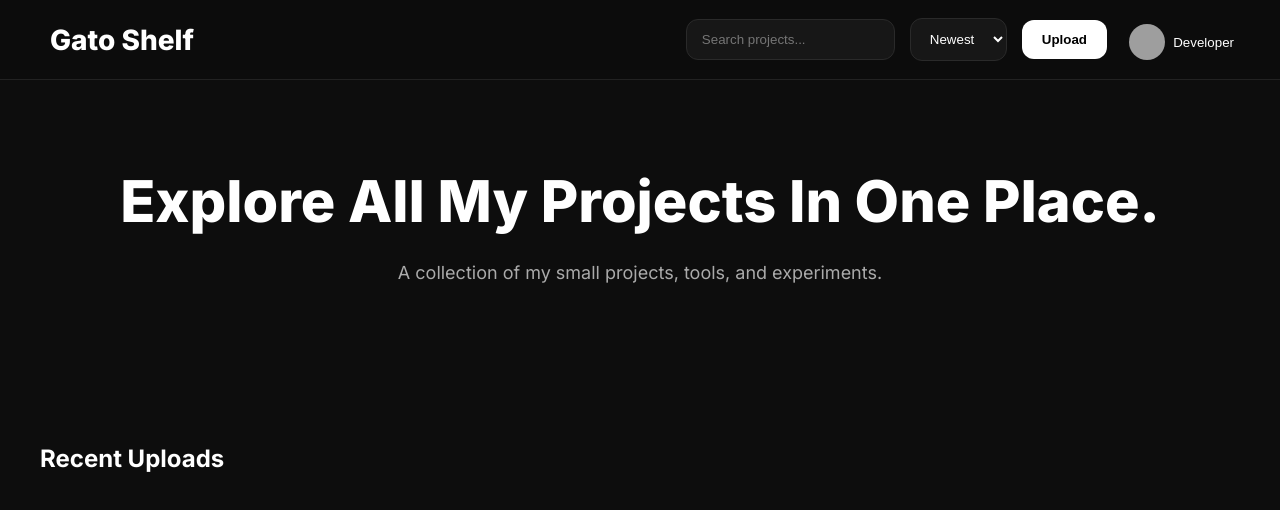
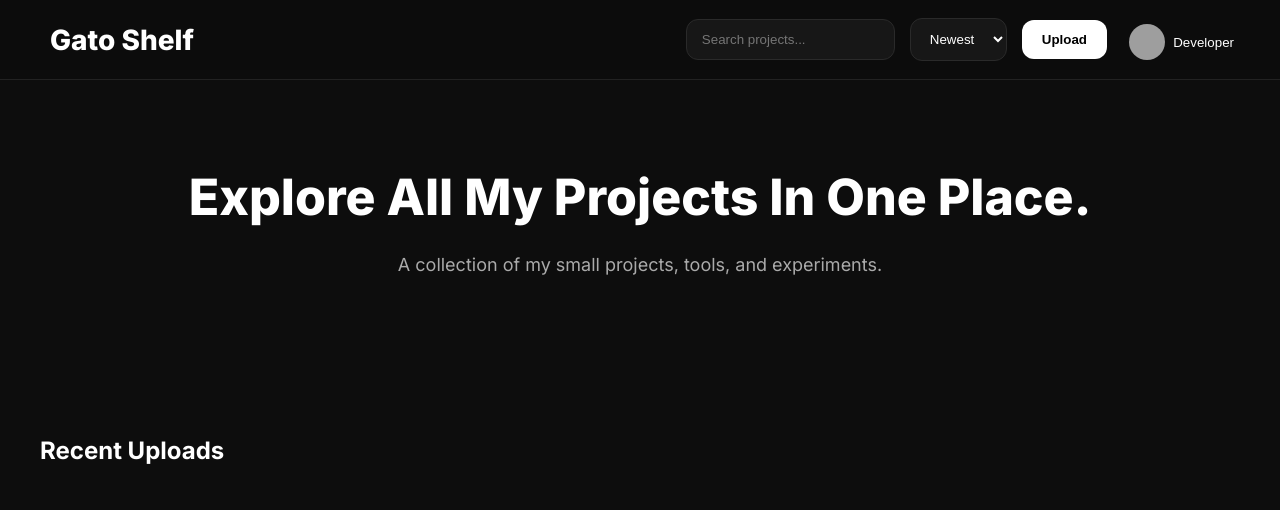
Before and after one commit to gato-pro/GatoShelf, a plain HTML site: page index.html in a window 1280 px wide. Drawn offline with Linux system fonts and the light colour scheme; no server answers; grey boxes are pictures that could not be loaded.

Commit message:
heading size changed

```diff
--- a/style.css
+++ b/style.css
@@ -176,7 +176,7 @@ body {
 }
 
 .hero h2 {
-  font-size: 64px;
+  font-size:36px;
   font-weight: 900;
   line-height: 1.1;
 }
@@ -543,7 +543,7 @@ body {
   }
 
   .hero h2 {
-    font-size: 42px;
+    font-size: 36px;
   }
 
 }
@@ -563,7 +563,7 @@ body {
 
 @media(min-width:1200px) {
   .hero h2 {
-    font-size: clamp(40px, 4.5vw, 84px);
+    font-size: clamp(36px, 4.5vw, 50px);
   }
 
   .projects-grid {
```
